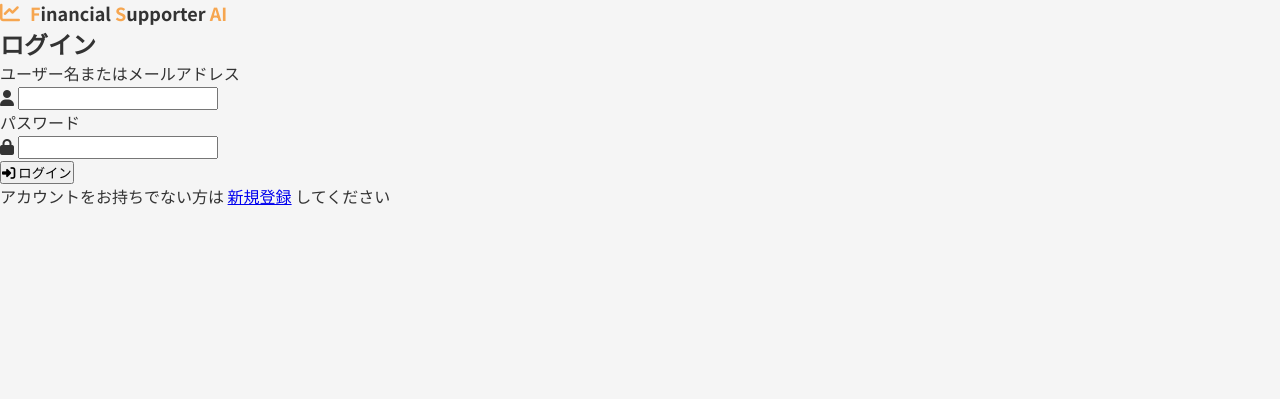
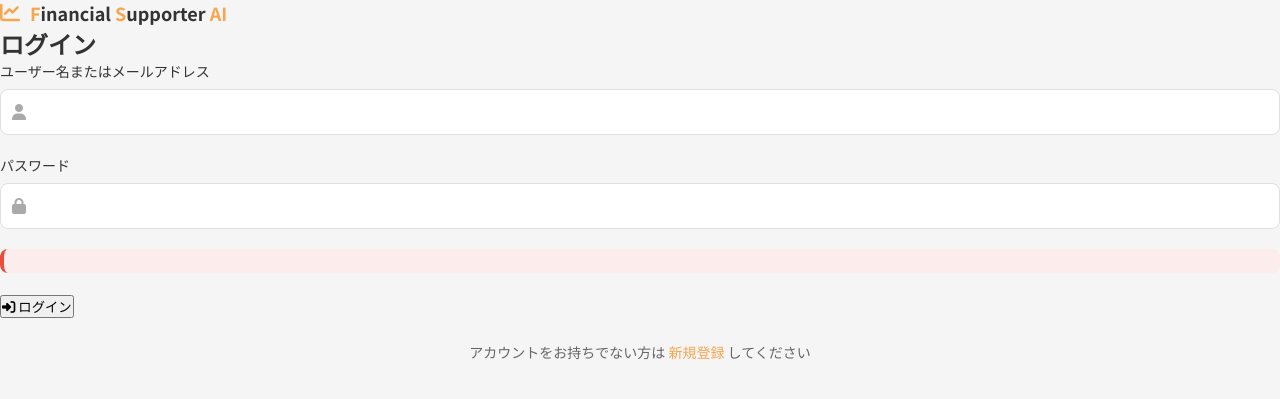
Before and after one commit to kirie0319/Always-with-AI, a Python web app: template templates/login.html in a window 1280 px wide. Shown: the top 399 px of the page. Run offline with Jinja, Linux system fonts and the light colour scheme; the template is opened without the code that fills it, so the values that code supplies are empty.

Commit message:
add style to css

```diff
--- a/static/style.css
+++ b/static/style.css
@@ -1104,3 +1104,210 @@
     font-size: 1.2em;
   }
 }
+
+/* ログイン・登録ページのスタイル */
+.login-container {
+  display: flex;
+  justify-content: center;
+  align-items: center;
+  min-height: calc(100vh - 60px); /* ヘッダーの高さを引く */
+  padding: 20px;
+  background-color: var(--financial-light-bg);
+}
+
+.login-card {
+  width: 100%;
+  max-width: 480px;
+  padding: 40px;
+  background-color: var(--financial-white);
+  border-radius: 12px;
+  box-shadow: 0 8px 24px rgba(0, 0, 0, 0.08);
+  animation: cardFadeIn 0.6s ease-out;
+}
+
+@keyframes cardFadeIn {
+  from {
+    opacity: 0;
+    transform: translateY(20px);
+  }
+  to {
+    opacity: 1;
+    transform: translateY(0);
+  }
+}
+
+.login-header {
+  text-align: center;
+  margin-bottom: 32px;
+}
+
+.login-header h2 {
+  color: var(--financial-text);
+  font-size: 24px;
+  font-weight: 700;
+  margin-bottom: 12px;
+}
+
+.login-description {
+  color: #666;
+  font-size: 14px;
+  line-height: 1.5;
+}
+
+.login-form {
+  margin-bottom: 24px;
+}
+
+.form-group {
+  margin-bottom: 20px;
+}
+
+.form-group label {
+  display: block;
+  margin-bottom: 8px;
+  font-size: 14px;
+  font-weight: 500;
+  color: var(--financial-text);
+}
+
+.input-with-icon {
+  position: relative;
+  margin-bottom: 4px;
+}
+
+.input-with-icon i {
+  position: absolute;
+  left: 12px;
+  top: 50%;
+  transform: translateY(-50%);
+  color: #aaa;
+  transition: color 0.3s;
+}
+
+.input-with-icon input:focus + i {
+  color: var(--financial-primary);
+}
+
+.input-with-icon input {
+  width: 100%;
+  padding: 12px 12px 12px 40px;
+  border: 1px solid #e0e0e0;
+  border-radius: 8px;
+  font-size: 14px;
+  transition: all 0.3s;
+}
+
+.input-with-icon input:focus {
+  border-color: var(--financial-primary);
+  box-shadow: 0 0 0 3px rgba(246, 166, 80, 0.2);
+  outline: none;
+}
+
+.input-with-icon input::placeholder {
+  color: #bbb;
+}
+
+.input-help {
+  display: block;
+  font-size: 12px;
+  color: #888;
+  margin-top: 4px;
+  margin-left: 4px;
+}
+
+.form-option {
+  display: flex;
+  justify-content: flex-end;
+  margin-top: 8px;
+}
+
+.forgot-password {
+  font-size: 12px;
+  color: #666;
+  text-decoration: none;
+  transition: color 0.3s;
+}
+
+.forgot-password:hover {
+  color: var(--financial-primary);
+  text-decoration: underline;
+}
+
+.login-button {
+  width: 100%;
+  padding: 14px !important;
+  margin-top: 8px;
+  font-size: 15px !important;
+  text-transform: none !important;
+  letter-spacing: 0 !important;
+  transition: all 0.3s !important;
+}
+
+.auth-links {
+  text-align: center;
+  margin-top: 24px;
+  font-size: 14px;
+  color: #666;
+}
+
+.auth-links a {
+  color: var(--financial-primary);
+  text-decoration: none;
+  font-weight: 500;
+  transition: all 0.3s;
+}
+
+.auth-links a:hover {
+  text-decoration: underline;
+}
+
+.register-link {
+  color: var(--financial-primary);
+  font-weight: 500;
+}
+
+.auth-error, .auth-success {
+  padding: 12px 16px;
+  border-radius: 8px;
+  margin-bottom: 20px;
+  font-size: 14px;
+  display: flex;
+  align-items: center;
+  animation: fadeIn 0.3s;
+}
+
+.auth-error {
+  background-color: #fdecec;
+  color: #e74c3c;
+  border-left: 4px solid #e74c3c;
+}
+
+.auth-success {
+  background-color: #e7f7ed;
+  color: #27ae60;
+  border-left: 4px solid #27ae60;
+}
+
+.auth-error i, .auth-success i {
+  margin-right: 8px;
+  font-size: 16px;
+}
+
+/* レスポンシブ対応 */
+@media (max-width: 576px) {
+  .login-card {
+    padding: 30px 20px;
+  }
+
+  .login-button {
+    padding: 12px !important;
+  }
+}
+
+/* モバイルデバイスの縦向き */
+@media (max-height: 700px) {
+  .login-container {
+    align-items: flex-start;
+    padding-top: 40px;
+  }
+}
```
